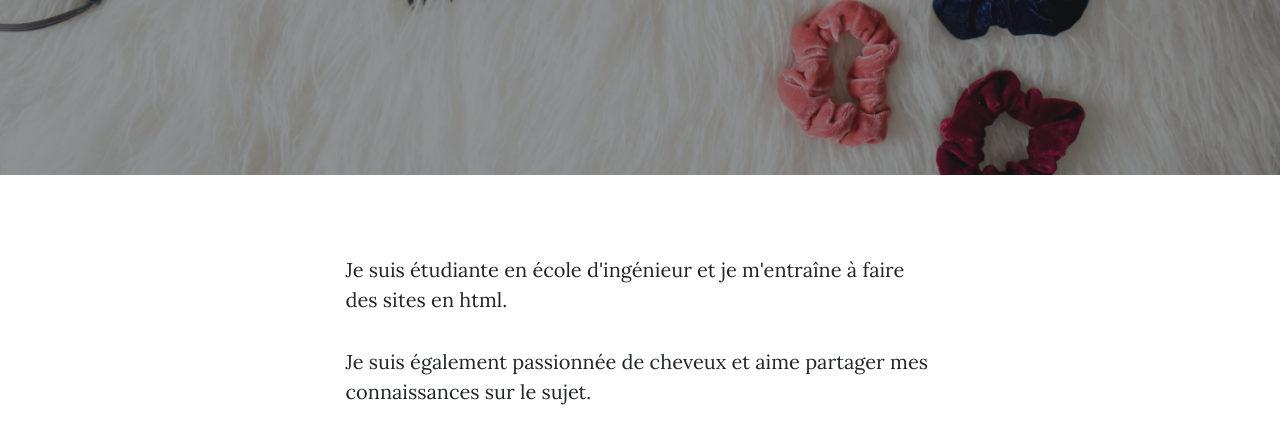
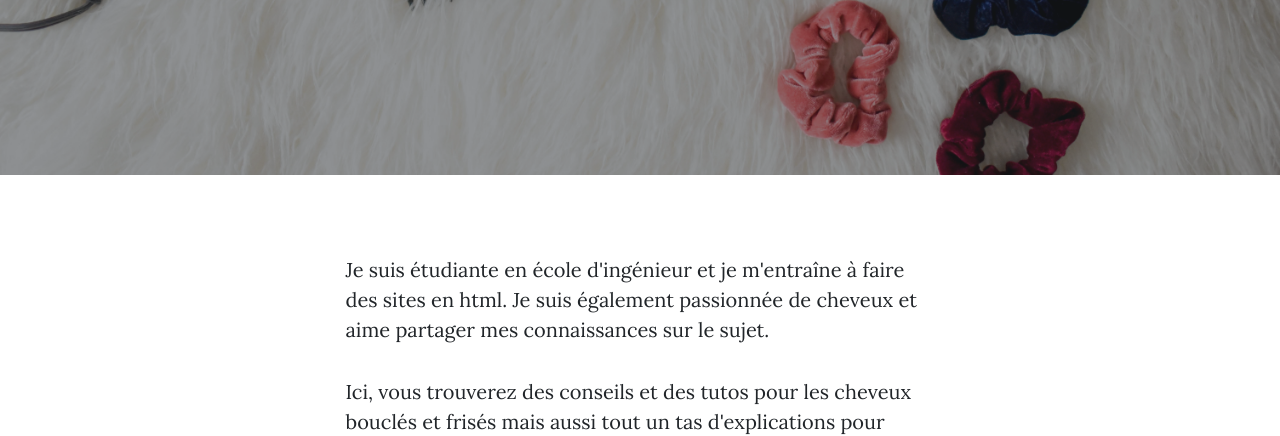
Before and after one commit to eleonore-tissier/eleonore-tissier.github.io, a plain HTML site: page about.html in a window 1280 px wide. Shown: the part 357-793 px from the top of the page. Drawn offline with nearby package versions, Linux system fonts and the light colour scheme.

Commit message:
change of image change in about text change in contact text

```diff
--- a/about.html
+++ b/about.html
@@ -37,8 +37,8 @@
             <div class="container px-4 px-lg-5">
                 <div class="row gx-4 gx-lg-5 justify-content-center">
                     <div class="col-md-10 col-lg-8 col-xl-7">
-                        <p>Je suis étudiante en école d'ingénieur et je m'entraîne à faire des sites en html.</p>
-                        <p>Je suis également passionnée de cheveux et aime partager mes connaissances sur le sujet.</p>
+                        <p>Je suis étudiante en école d'ingénieur et je m'entraîne à faire des sites en html. Je suis également passionnée de cheveux et aime partager mes connaissances sur le sujet.</p>
+                        <p>Ici, vous trouverez des conseils et des tutos pour les cheveux bouclés et frisés mais aussi tout un tas d'explications pour comprendre comment fonctionnent les cheveux, leur pousse, leur chute etc.</p>
                         <p>Ce site a été crée à la demande d'un ami qui veut s'occuper de ses cheveux sans se prendre la tête.</p>
                     </div>
                 </div>
```
Also changed, not shown: contact.html (+2 -2 lines), assets/img/home-bg.jpg, assets/img/post-bg.jpg.
